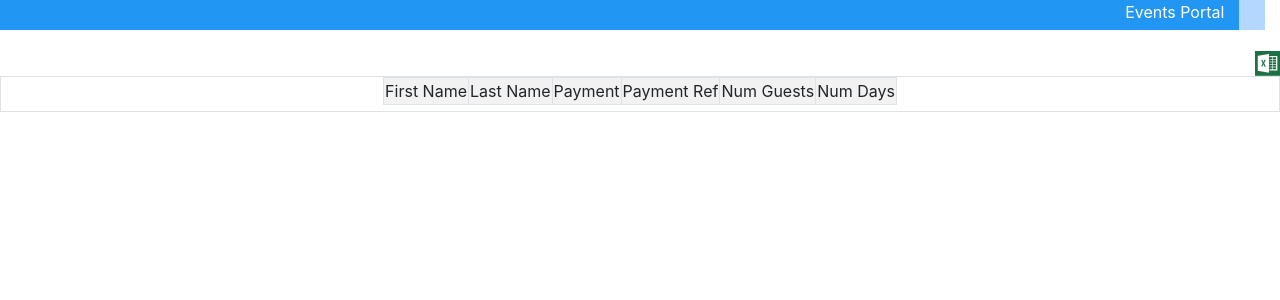
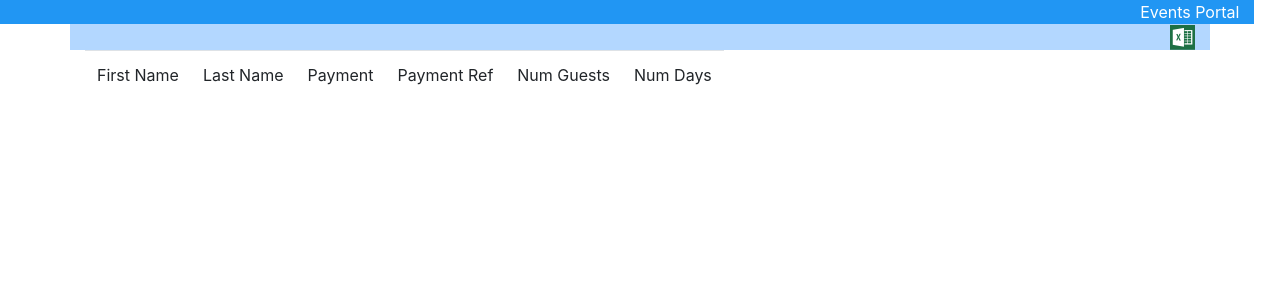
Before and after one commit to tksundar/ffl, a Django app: page /events/1/deleted_view in a window 1280 px wide. Shown: the top 300 px of the page. Run offline with Django 3.2, Linux system fonts and the light colour scheme; data that the repository does not hold is empty; some libraries are stand-ins or nearby versions.

Commit message:
adding bootstrap css

```diff
--- a/events/templates/events/base.html
+++ b/events/templates/events/base.html
@@ -8,11 +8,11 @@
     <link rel="stylesheet" type="text/css" href="{% static 'events/bootstrap.css' %}">
     <title>{% block title %}<!-- -->{% endblock %}</title>
 </head>
-<body style="width: 100%;height: 100%">
-<div class="container-fluid'">
+<body>
+<nav class="container-fluid navbar-fixed-top">
 {% block sidebar %}
         {% if user and user.username  %}
-            <div class="row fixed-nav">
+            <div class="row">
                 <div class="banner-right col-sm " style="font-size: medium;margin-right: 2%">Events Portal<br>
                     <a href="{% url 'events:list_events' %}"><img src="{% static 'events/home.png' %}"></a>
                     Hi &nbsp;{{ user.username }}!&nbsp;<a href="{% url 'events:logout' %}"
@@ -20,7 +20,7 @@
                 </div>
             </div>
         {% else %}
-            <div class="row fixed-nav">
+            <div class="row">
                 <div class="banner-right col-sm " style="font-size: medium;margin-right: 2%">Events Portal</div>
             </div>
         {% endif %}
@@ -28,6 +28,6 @@
 
 {#{% block sidebar %}<!-- insert default navigation text for every page -->{% endblock %}#}
 {% block content %}<!-- default content text (typically empty) -->{% endblock %}
-   </div>
+   </nav>
 </body>
 </html>
--- a/events/templates/events/deleted_regs.html
+++ b/events/templates/events/deleted_regs.html
@@ -1,16 +1,15 @@
 {% extends 'events/base.html' %}
 {% load static %}{% block title %}Registrations{% endblock %}
 {% block content %}
-    <p style="margin-top: 50px"></p>
-    <div  style="width: 100%;text-align: right;">
+    <div  class="container" style="text-align: right;background-color: #b3d7ff">
     <span>
         <a href="{% url 'events:export_csv' 2 %}"><img src="{% static 'events/Excel-icon_25.png' %}" alt="export to excel"
         data-toggle="tooltip"
         title="export to excel"></a>
     </span>
     </div>
-    <div style="text-align: center" class="table-bordered">
-        <table class="table-striped" style="display: inline-block">
+    <div class="container">
+        <table class="table table-responsive" style="display: inline-block">
         <tr>
             <td>First Name</td>
             <td>Last Name</td>
--- a/events/templates/events/detail.html
+++ b/events/templates/events/detail.html
@@ -1,7 +1,6 @@
 {% extends 'events/base.html' %}
 {% block title %} Event Registration{% endblock %}
 {% block content %}
-{#    <p style="margin-top: 50px"></p>#}
     {% if not message %}
         <div class="container-fluid" style=" width:100%;background-color: #b3d7ff;"> <!--style=" width:100%;background-color: #b3d7ff;text-align: center"-->
             <span>Already registered!. Details are given below.</span>
```
Also changed, not shown: events/templates/events/edit_registration.html (+5 -5 lines), events/templates/events/event_detail.html (+4 -7 lines), events/templates/events/registrations.html (+4 -5 lines).
